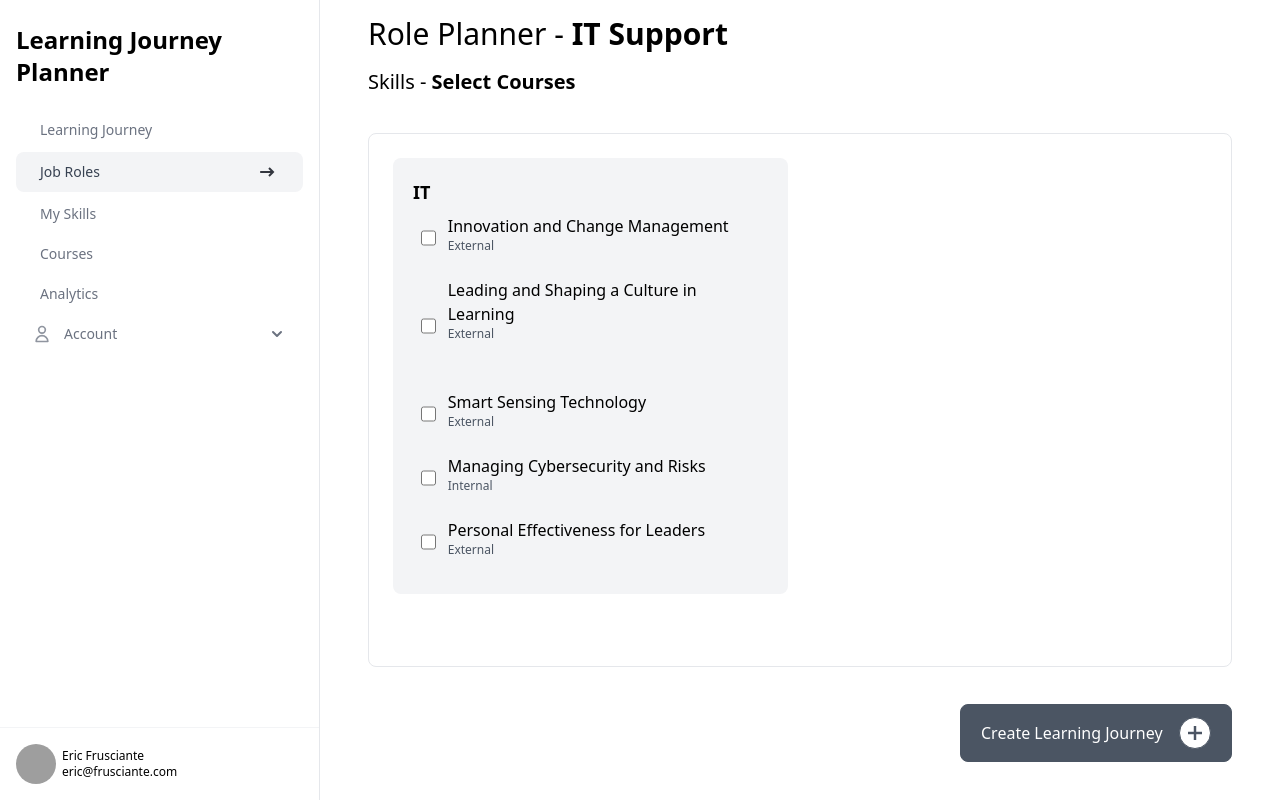
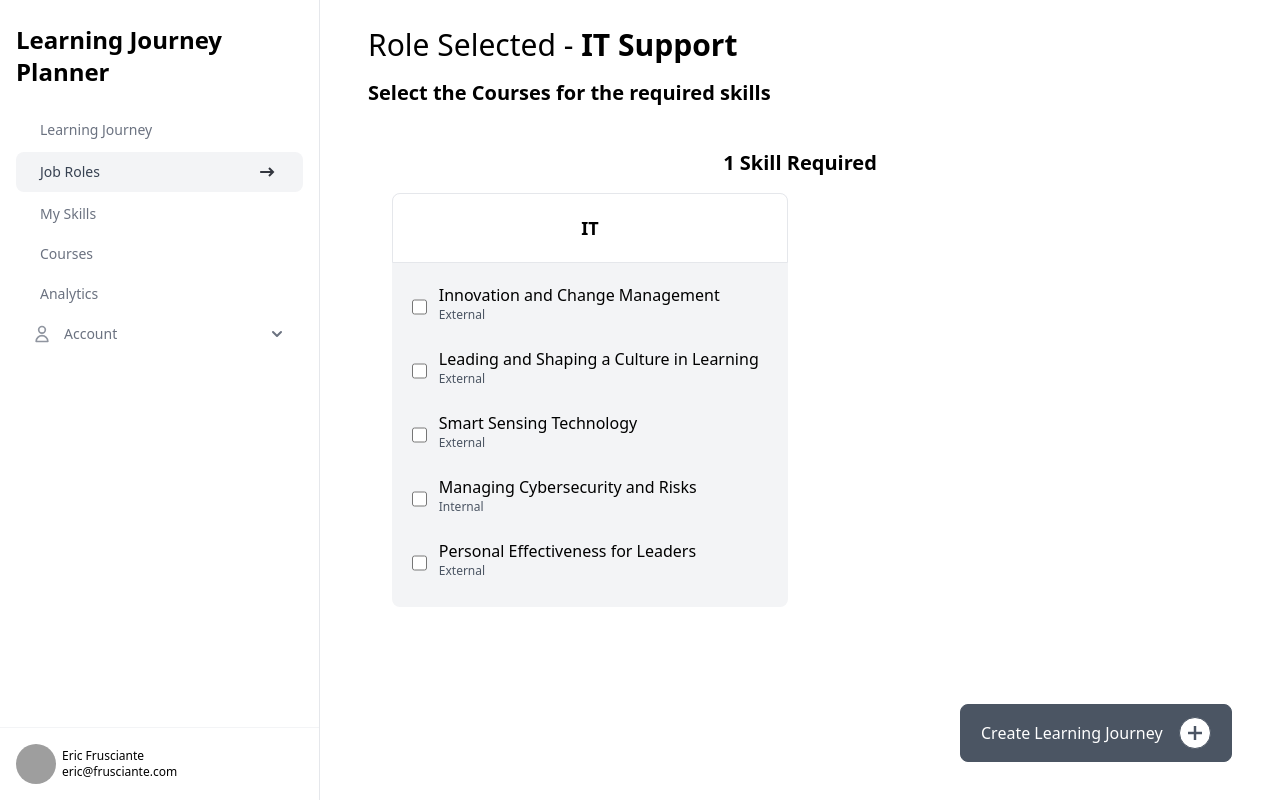
Before and after one commit to lamchingrou/g4test, a React (Create React App) app: page /roleplanner/1/1 in a window 1280 px wide. Built offline with nearby package versions, Linux system fonts and the light colour scheme; grey boxes are pictures that could not be loaded.

Commit message:
make nice

```diff
--- a/src/components/Checkbox.jsx
+++ b/src/components/Checkbox.jsx
@@ -55,7 +55,7 @@ const CheckBox = React.forwardRef(
       "bg-green-100",
       "cursor-pointer",
       "border-0",
-      "mr-3"
+      "mr-3",
     ];
 
 
--- a/src/components/CheckboxGroup.jsx
+++ b/src/components/CheckboxGroup.jsx
@@ -47,8 +47,8 @@ const CheckBoxGroup = React.forwardRef(
       forceUpdate();
     };
     return (
-      <div className="flex flex-col">
-        <div className="flex flex-col ">
+      <div className="flex flex-col m-3">
+        <div className="flex flex-col">
           {options.map((option, index) => {
             return (
               <div className="flex items-center justify-between" key={index}>
--- a/src/components/SkillCard.jsx
+++ b/src/components/SkillCard.jsx
@@ -6,12 +6,42 @@ export default function SkillCard(props) {
     const numCourses = props.numCourses
     const skillid = props.skillid
     const roleid = props.roleid
+    const completed = props.completed
     return (
-        <a class="block rounded-xl border border-gray-800 bg-gray-900 p-8 shadow-xl text-center" href={roleid+"/"+skillid}>
-            <h3 class=" text-xl font-bold text-white">{name}</h3>
-            <p class="mt-4 text-sm text-gray-300">
-                {numCourses} Courses
-            </p>
+
+        <a href={roleid + "/" + skillid} class="group relative flex h-40 items-end rounded-3xl border-4 border-black bg-white transition hover:bg-yellow-50 mt-4">
+            <span class="absolute inset-0 -z-10 -translate-x-2 -translate-y-2 rounded-3xl bg-white ring-4 ring-black">
+            </span>
+            <span class="absolute inset-0 -z-20 -translate-x-4 -translate-y-4 rounded-3xl bg-white ring-4 ring-black">
+            </span>
+
+            <div class="p-8 lg:group-hover:absolute lg:group-hover:opacity-0">
+                <div className='inline-flex'>
+                    <p class="text-lg font-bold">
+                        {name}
+                    </p>
+                    <svg className={completed?'my-auto ml-2 fill-green-300':'hidden'}width="20" height="20" viewBox="0 0 20 20" fill="none" xmlns="http://www.w3.org/2000/svg">
+                        <circle cx="10" cy="10" r="9" stroke="#33363F" stroke-width="2" />
+                        <path d="M6 10L9 13L14 7" stroke="#33363F" stroke-width="2" />
+                    </svg>
+                </div>
+                <p class="mt-1 font-mono text-sm">{numCourses} Courses</p>
+            </div>
+
+            <div class="absolute p-8 opacity-0 lg:group-hover:relative lg:group-hover:opacity-100">
+               <div className='inline-flex'>
+                    <p class="text-lg font-bold">
+                        {name}
+                    </p>
+                    <svg className={completed?'my-auto ml-2 fill-green-300':'hidden'}width="20" height="20" viewBox="0 0 20 20" fill="none" xmlns="http://www.w3.org/2000/svg">
+                        <circle cx="10" cy="10" r="9" stroke="#33363F" stroke-width="2" />
+                        <path d="M6 10L9 13L14 7" stroke="#33363F" stroke-width="2" />
+                    </svg>
+                </div>
+                <p class="mt-1 text-sm">
+                    {completed? 'Completed' : 'Not Completed'}
+                </p>
+            </div>
         </a>
     )
 }
--- a/src/components/StaffCourseRows.jsx
+++ b/src/components/StaffCourseRows.jsx
@@ -271,6 +271,11 @@ export default function StaffCourseRows() {
             "Dept": "Sales",
             "Role": "2",
             "Email": "jack.sim@allinone.com.sg",
+            "Completed_Courses": ['COR001'],
+            "Completed_Skills": ['1', '2'],
+            "Staff_FName": "John",
+            "Staff_ID": '130001',
+            "Staff_LName": "Sim",
             "Learning_Journeys": [
                 {
                     "Role_ID": '1',
@@ -301,11 +306,6 @@ export default function StaffCourseRows() {
                     "Progress": 'Ongoing'
                 },
             ],
-            "Completed_Courses": ['COR001'],
-            "Completed_Skills": ['1', '2'],
-            "Staff_FName": "John",
-            "Staff_ID": '130001',
-            "Staff_LName": "Sim"
         }
     }
     const { roleid, skillid } = useParams()
--- a/src/pages/LearningJourneySkills.jsx
+++ b/src/pages/LearningJourneySkills.jsx
@@ -100,7 +100,13 @@ const LearningJourneySkills = () => {
     }
 
     const skillCards = journey['Skills'].map(function(skillid){
-        return <SkillCard name={skillData.data[skillid]['Skill_name']} numCourses={skillData.data[skillid]['Skill_courses'].length} skillid={skillid} roleid={journey['Role_ID']}/>
+        if(staffData.data['Completed_Skills'].includes(skillid)){
+            return <SkillCard name={skillData.data[skillid]['Skill_name']} numCourses={skillData.data[skillid]['Skill_courses'].length} skillid={skillid} roleid={journey['Role_ID']} completed={true}/>
+        }
+        else{
+            return <SkillCard name={skillData.data[skillid]['Skill_name']} numCourses={skillData.data[skillid]['Skill_courses'].length} skillid={skillid} roleid={journey['Role_ID']} completed={false}/>
+        }
+
     })
 
 
@@ -121,7 +127,7 @@ const LearningJourneySkills = () => {
                 <SearchInput />
             </div>
             <div className='col-start-2 col-end-5 row-start-2 row-end-6 rounded-lg overflow-y-auto max-h-screen mx-12'>
-                <h1 className='font-bold text-3xl sticky top-0 w-full text-center bg-white'>{journey['Skills'].length} Skills</h1>
+                <h1 className='font-bold text-2xl sticky top-0 w-full text-center bg-white'>{journey['Skills'].length} Skills Required</h1>
                 <div className='grid grid-cols-4 p-6 gap-6'>
 
                    {skillCards}
--- a/src/pages/RolePlanner.jsx
+++ b/src/pages/RolePlanner.jsx
@@ -365,8 +365,8 @@ const RolePlanner = () => {
                     return {value: courseid, label: courseData.data[courseid]['Course_Name'], hidden:true}
                 }
             })
-            return <div className='rounded-lg p-5 bg-gray-100'>
-                <h1 className='text-lg font-bold'>
+            return <div className='rounded-lg bg-gray-100 text-center'>
+                <h1 className='text-lg font-bold bg-white border p-5 rounded-t-lg'>
                     {skillData.data[skillid]['Skill_name']}
                 </h1>
                 <SelectedContext.Provider value={{selected, setSelected}}>
@@ -385,16 +385,17 @@ const RolePlanner = () => {
                 <StaffSideBar select='Job Roles' />
             </div>
 
-            <div className='col-start-2 col-end-4 mt-4'>
+            <div className='col-start-2 col-end-4 my-auto'>
                 <h1 className="text-3xl font-medium text-start ml-12">
-                    Role Planner - <span className="text-3xl font-bold">{roleData.data[roleid]['Role_name']}</span>
+                    Role Selected - <span className="text-3xl font-bold">{roleData.data[roleid]['Role_name']}</span>
                 </h1>
                 <h1 className="text-xl font-medium text-start ml-12 mt-4">
-                    Skills - <span className='font-bold'>Select Courses</span>
+                    <span className='font-semibold'>Select the <span className='font-bold'>Courses</span> for the required skills</span>
                 </h1>
             </div>
-            <div className='col-start-2 col-end-5 row-start-2 row-end-6 border rounded-lg  max-h-screen mx-12 overflow-y-auto'>
-                <div className='grid grid-cols-2 gap-6 m-6' onChange={handleOnchange}>
+            <div className='col-start-2 col-end-5 row-start-2 row-end-6 rounded-lg  max-h-screen mx-12 overflow-y-auto scrollbar-thin scrollbar-thumb-gray-800'>
+                <h1 className='p-4 text-xl font-bold text-center sticky top-0 bg-white'>{roleData.data[roleid]['Role_skills'].length} {roleData.data[roleid]['Role_skills'].length == 1?'Skill':'Skills'} Required</h1>
+                <div className='grid grid-cols-2 gap-6 mx-6' onChange={handleOnchange}>
                     {dropdowns}
                 </div>
             </div>
```
